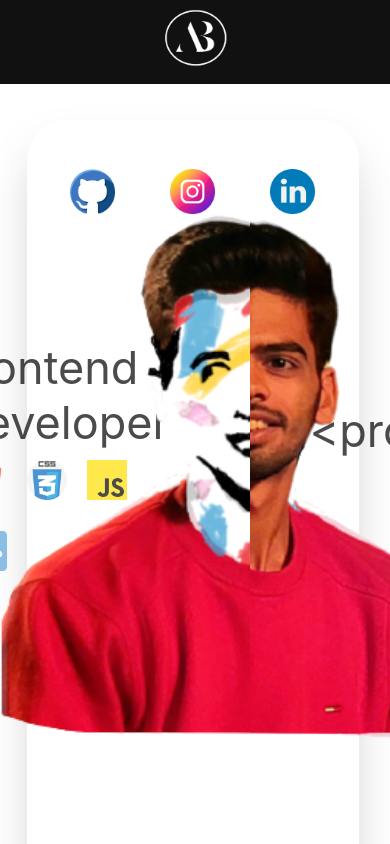
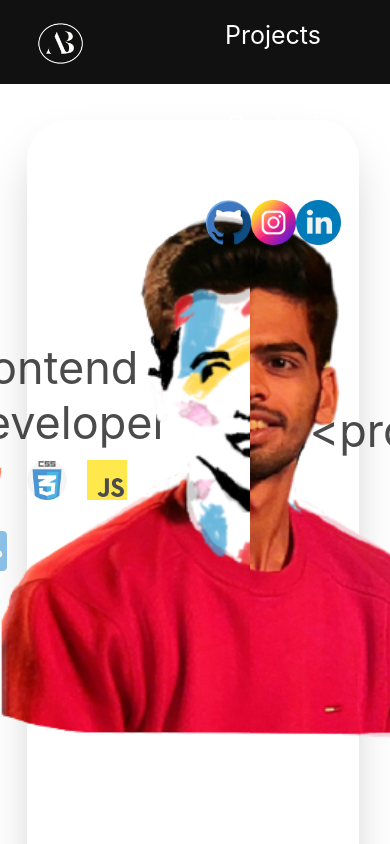
Before and after one commit to aditya142003/aditya142003, a React (Create React App) app: page / in a window 390 px wide. Shown: the top 844 px of the page. Built offline with nearby package versions, Linux system fonts and the light colour scheme; no server answers; the database is empty; the HTML template or start-up script is replaced by a standard one.

Commit message:
Made NavBar responsive

```diff
--- a/src/App.js
+++ b/src/App.js
@@ -15,7 +15,8 @@ function App() {
           path="/"
           element={
             <div>
-              <NavBar /> <MainArea /> <Footer />
+              <NavBar />
+              <MainArea /> <Footer />
             </div>
           }
         ></Route>
--- a/src/Components/NavBar.js
+++ b/src/Components/NavBar.js
@@ -15,27 +15,37 @@ function NavBar() {
     if (active && window.screen.width < 600) {
       setactive(false);
       document.getElementById("NavMainContainer").style.height = "100vh";
+      document.getElementById("NavMainContainer").style.paddingTop = "50px";
+      document.getElementById("NavContainer").style.display = "block";
     } else {
       setactive(true);
       document.getElementById("NavMainContainer").style.height = "10vh";
+      document.getElementById("NavMainContainer").style.paddingTop = "0px";
+      document.getElementById("NavContainer").style.display = "flex";
     }
   }
   return (
     <div className="sticky NavMainContainer" id="NavMainContainer">
-      <div className="NavContainer ">
-        <span>
-          <img className="NavIcon" src={NavLogo} onClick={scrollingHome}></img>
-        </span>
-        {(active && window.screen.width < 600 )? (
-          <span>
+      <div className="NavContainer" id="NavContainer">
+        <img className="NavIcon" src={NavLogo} onClick={scrollingHome}></img>
+        {active && window.screen.width < 600 ? (
+          <>
             <img className="MenuIcon" src={Menu} onClick={handleActive}></img>
-          </span>
+          </>
         ) : (
-          <>
-            <a onClick={handleActive} href="#home-href">Home</a>
-            <a onClick={handleActive} href="#about-href">About</a>
-            <a onClick={handleActive} href="#project-href">Projects</a>
-            <a onClick={handleActive} href="#contact-href">Contact</a>
+          <div>
+            <a onClick={handleActive} href="#home-href">
+              Home
+            </a>
+            <a onClick={handleActive} href="#about-href">
+              About
+            </a>
+            <a onClick={handleActive} href="#project-href">
+              Projects
+            </a>
+            <a onClick={handleActive} href="#contact-href">
+              Contact
+            </a>
             <div className="Social">
               <span>
                 <a href="https://github.com/aditya142003/" target="_blank">
@@ -59,7 +69,7 @@ function NavBar() {
                 </a>
               </span>
             </div>
-          </>
+          </div>
         )}
       </div>
     </div>
--- a/src/Components/Style/NavBar.css
+++ b/src/Components/Style/NavBar.css
@@ -47,24 +47,43 @@
     width: 100vw;
     background-color: #111;
     color: white;
+    padding-top: 0px;
   }
-  .NavContainer > a {
+  .NavContainer > div > a {
     color: white;
     cursor: pointer;
+    display: block !important;
+  }
+  .NavContainer > div {
+    justify-content: center;
   }
   .NavContainer {
     width: 90vw;
-    display: block;
+    height: 10vh;
+    display: flex;
     font-size: 25px;
     text-align: center;
+    justify-content: space-between;
   }
-  .NavContainer > div {
-    padding-top: 60px;
+  .NavContainer > div > a {
+    padding: 30px;
   }
   .NavIcon {
-    width: 110px;
+    width: 80px;
   }
-  .MenuIcon{
-    width: 50px;
+  .MenuIcon {
+    width: 40px;
+  }
+  .Social {
+    display: grid;
+    grid-template-columns: 0.5fr 0.5fr 0.5fr;
+    padding: 30px;
+  }
+  .SocialLogo {
+    display: block;
+    margin: auto;
+  }
+  .Social :hover {
+    cursor: pointer;
   }
 }
```
